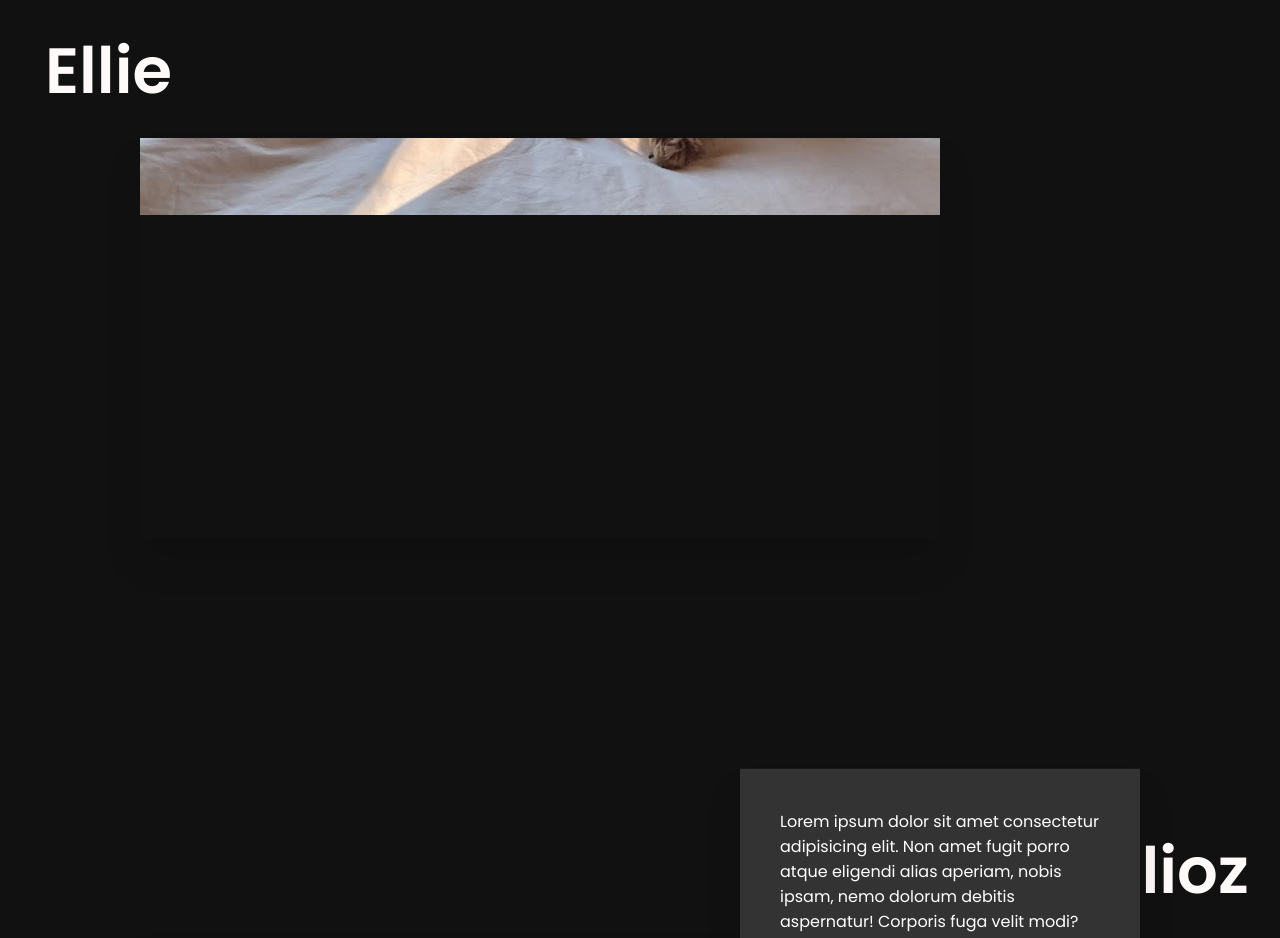
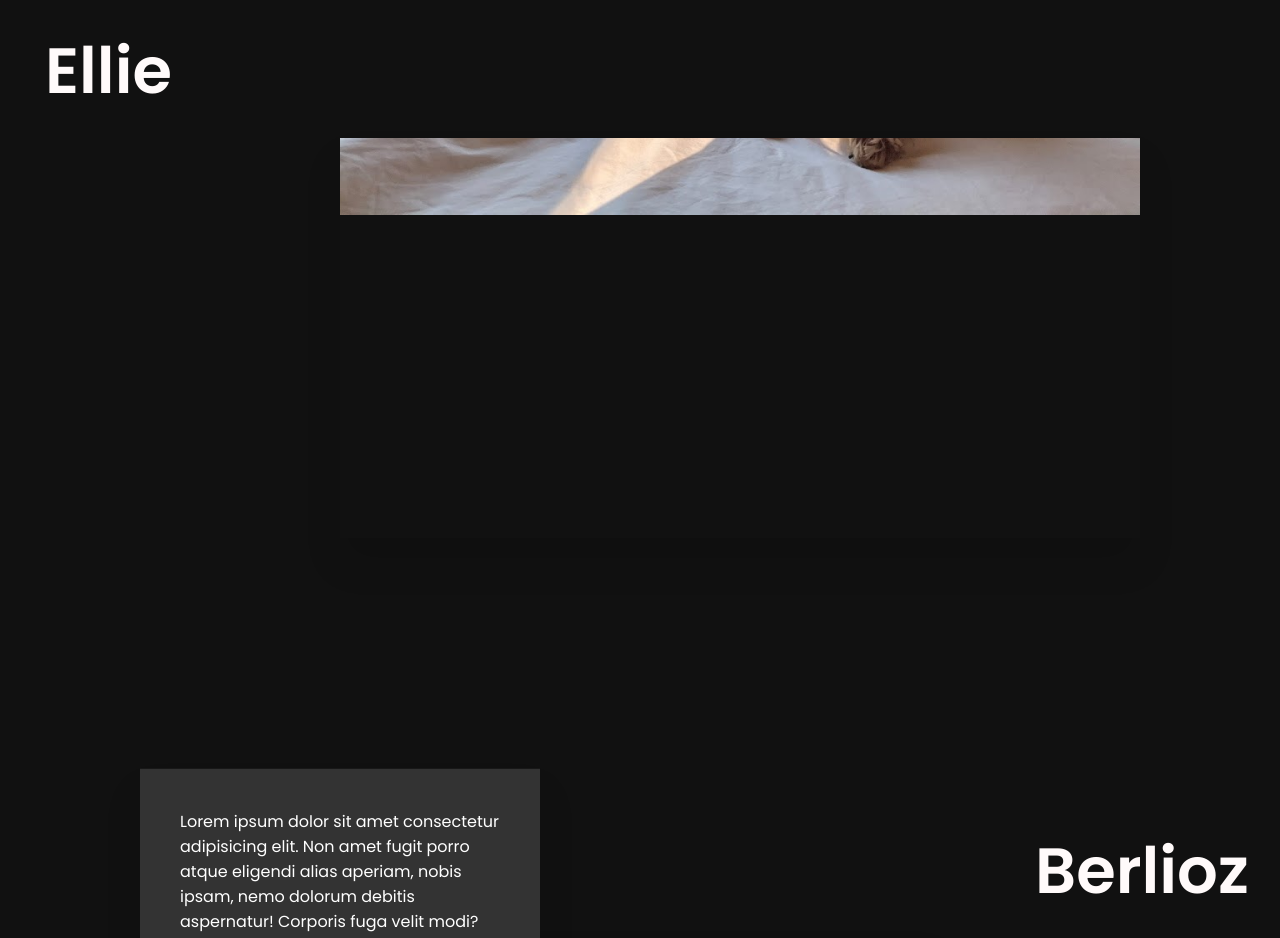
Before and after one commit to pnguye11/parallax_body_scroll, a plain HTML site: page index.html in a window 1280 px wide. Shown: the part 920-1858 px from the top of the page. Drawn offline with Linux system fonts and the light colour scheme.

Commit message:
alternate card and img

```diff
--- a/style.css
+++ b/style.css
@@ -45,7 +45,9 @@ section .container {
   justify-content: space-between;
   align-items: center;
 }
-
+section:nth-child(even) .container {
+  flex-direction: row-reverse;
+}
 section .container .imgBx {
   position: relative;
   width: 800px;
@@ -76,3 +78,6 @@ section .container .content {
   box-shadow: 0 25px 35px rgba(0, 0, 0, 0.1);
   border-bottom: 6px solid salmon;
 }
+section:nth-child(even) .container .content {
+  left: 0;
+}
```
